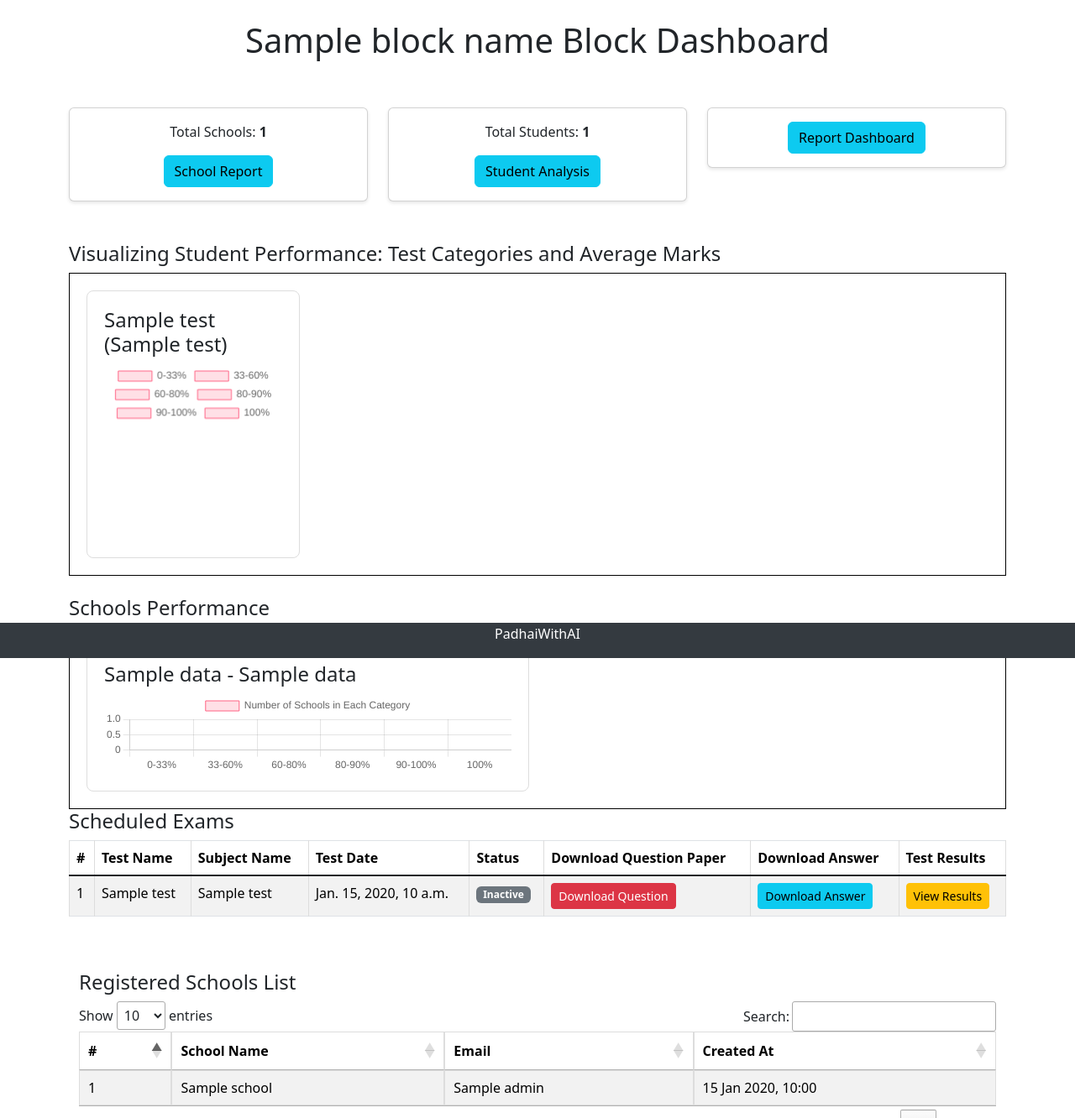
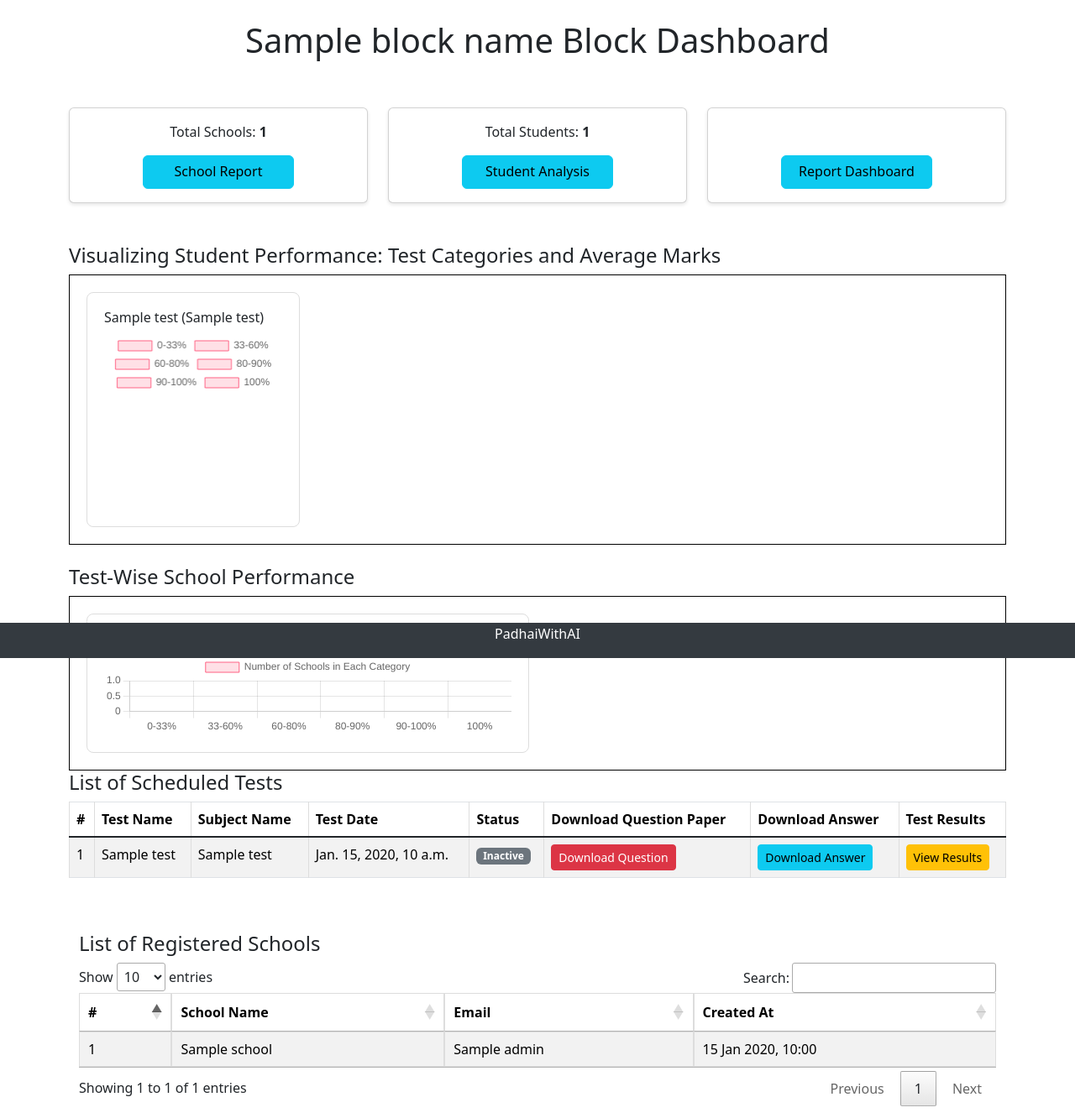
Before and after one commit to blaze0081/PadhaiWithAI, a Django app: template school_project/school_app/templates/block_dashboard.html in a window 1280 px wide. Shown: the part 16-1348 px from the top of the page at 84% size. Run offline with Django 5.2, Linux system fonts and the light colour scheme; the template is opened without the code that fills it: most values are stand-ins (such as "Sample title", 1, 10 or a date in 2020); some libraries are stand-ins or nearby versions.

Commit message:
formatting change

```diff
--- a/school_project/school_app/templates/block_dashboard.html
+++ b/school_project/school_app/templates/block_dashboard.html
@@ -1,5 +1,11 @@
 {% extends 'school_app/base.html' %}
 {% block content %}
+<style>
+	.fixed-size-btn {
+		width: 180px;
+		height: 40px;
+	}
+</style>
 <div>
 	<h1 style="text-align: center; font-size: 40px;"> {{Block_name}} Block Dashboard</h1>
 	<br>
@@ -16,7 +22,7 @@
 					<p class="card-text">Total Schools: <b> {{ total_schools }} </b></p>
 				{% endif %}
 
-	            <a href="{% url 'school_student_list' %}" class="btn btn-info ">School Report</a>
+	            <a href="{% url 'school_student_list' %}" class="btn btn-info  fixed-size-btn">School Report</a>
             </div>
         </div>
     </div>
@@ -29,14 +35,15 @@
 				<p class="card-text">Total Students: <b> {{ total_students }}</b></p>
 				{% endif %}
 
-	            <a href="{% url 'student_report' %}" class="btn btn-info ">Student Analysis</a>
+	            <a href="{% url 'student_report' %}" class="btn btn-info   fixed-size-btn">Student Analysis</a>
             </div>
         </div>
     </div>
 	<div class="col-md-4">
         <div class="card">
             <div class="card-body" style="text-align: center;">
-				<a href="{% url 'report_dashboard' %}" class="btn btn-info">
+                <p class="card-text"><b>&nbsp;</b></p><p class="card-text"><b></b></p>
+				<a href="{% url 'report_dashboard' %}" class="btn btn-info   fixed-size-btn">
 					Report Dashboard
 				</a>
             </div>
@@ -106,7 +113,7 @@
     {% for test_data in data %}
         <!-- Wrap each test in a container -->
         <div class="chart-box">
-            <h4>{{ test_data.test_name }} ({{ test_data.subject_name }})</h4>
+            <h6>{{ test_data.test_name }} ({{ test_data.subject_name }})</h6>
             <canvas id="pieChart{{ forloop.counter }}"></canvas>
             <script>
                 // Prepare data for the pie chart
@@ -172,11 +179,11 @@
 		<!-- Button to create a new test -->
 
 	</div>
-	<h4>Schools Performance</h4>
+	<h4>Test-Wise School Performance</h4>
 	<div class="chart-container1">
 		{% for data in result %}
         <div class="chart-box">
-		<h4>{{ data.test_name }} - {{ data.subject_name }}</h4>
+		<h6>{{ data.test_name }} - {{ data.subject_name }}</h6>
 		<canvas id="chart_{{ data.test_name|slugify }}_{{ data.subject_name|slugify }}" width="400" height="80"></canvas>
 
 		<script>
@@ -257,7 +264,7 @@
 </div>
 
 <div class="table-responsive">
-	<h4>Scheduled Exams</h4>
+	<h4>List of Scheduled Tests</h4>
 	<table class="table table-striped table-bordered table-hover">
 		<thead>
 			<tr>
@@ -337,7 +344,7 @@
 </style>
 
 <div class="container mt-5">
-	<h4>Registered Schools List</h4>
+	<h4>List of Registered Schools</h4>
 	<!-- Table -->
 	<table id="schoolsTable" class="table table-striped">
 		<thead>
```
